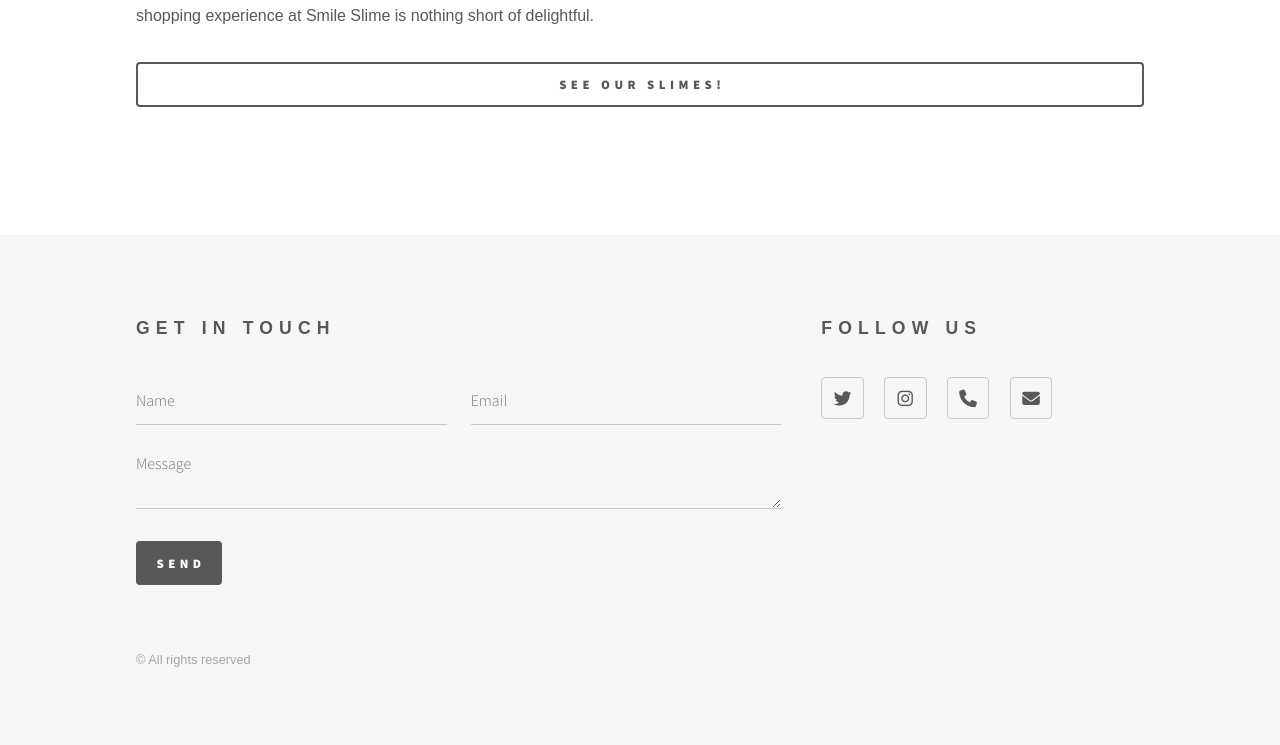
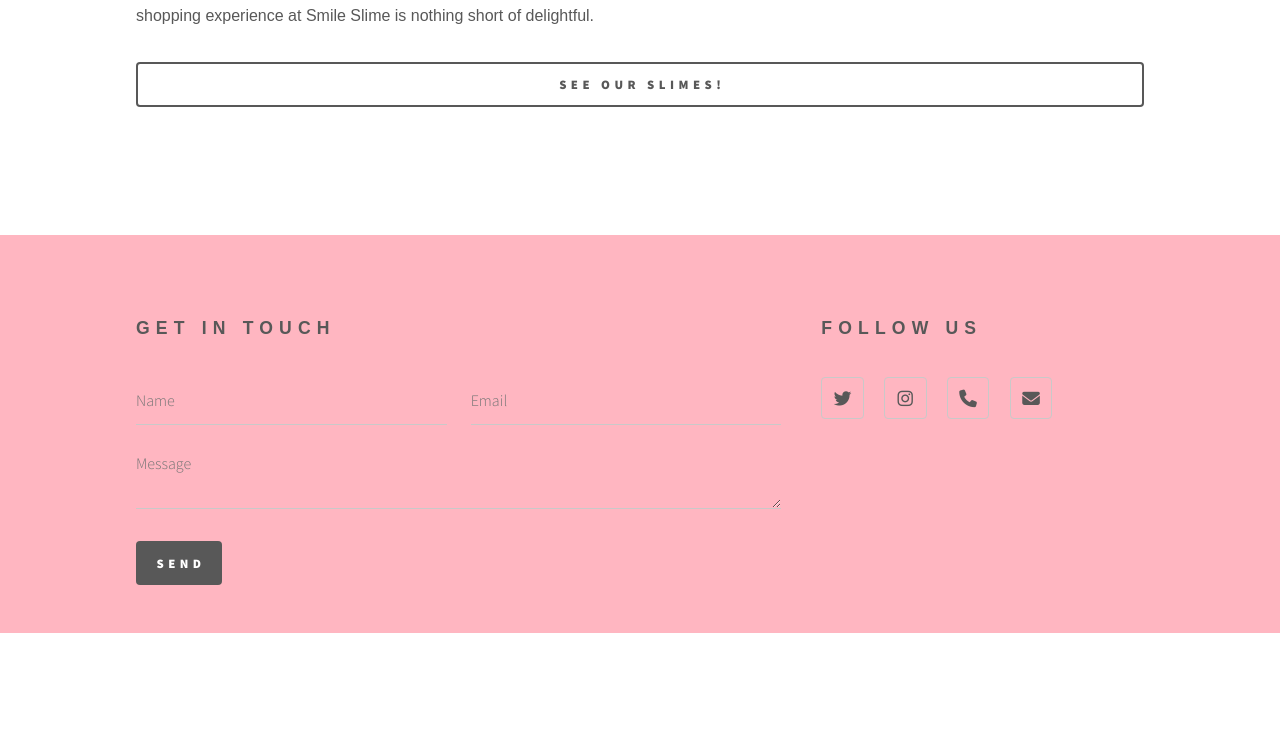
Before and after one commit to asahium/eshop, a PHP site: page /skinglow/index.php in a window 1280 px wide. Shown: the part 2173-2918 px from the top of the page. After the commit the page ends 2806 px from the top, so only its background shows below. Run offline with PHP 8.4, Linux system fonts and the light colour scheme; data that the repository does not hold is empty; some libraries are stand-ins or nearby versions; some web fonts are replaced.

Commit message:
i dont even understand what's going on in this point

```diff
--- a/skinglow/css/main.css
+++ b/skinglow/css/main.css
@@ -3175,7 +3175,7 @@ input, select, textarea {
 
 	#footer {
 		padding: 5em 0 6em 0 ;
-		background-color: #f6f6f6;
+		background-color: lightpink;
 	}
 
 		#footer > .inner {
--- a/skinglow/inc/footer.php
+++ b/skinglow/inc/footer.php
@@ -61,9 +61,6 @@ include('config/db.php');?>
 								</ul>
 
 							</section>
-							<ul class="copyright">
-								<li>&copy; All rights reserved</li>
-							</ul>
 						</div>
 
 					</footer>
```
Also changed, not shown: skinglow/images/old/1.jpg (deleted), skinglow/images/old/2.jpg (deleted), skinglow/images/old/3.jpg (deleted), skinglow/images/old/4.jpg (deleted), skinglow/images/old/55.jpg (deleted), skinglow/images/old/6.jpg (deleted), skinglow/images/old/7.jpg (deleted), skinglow/images/old/8.jpg (deleted), skinglow/images/old/9.jpg (deleted), 1 other file.
